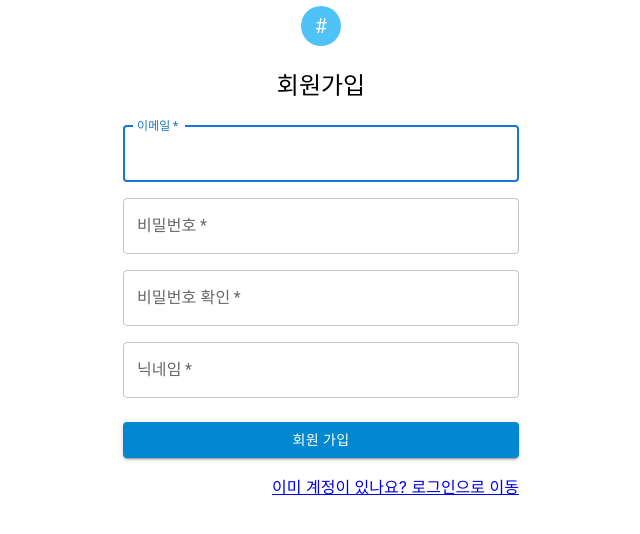
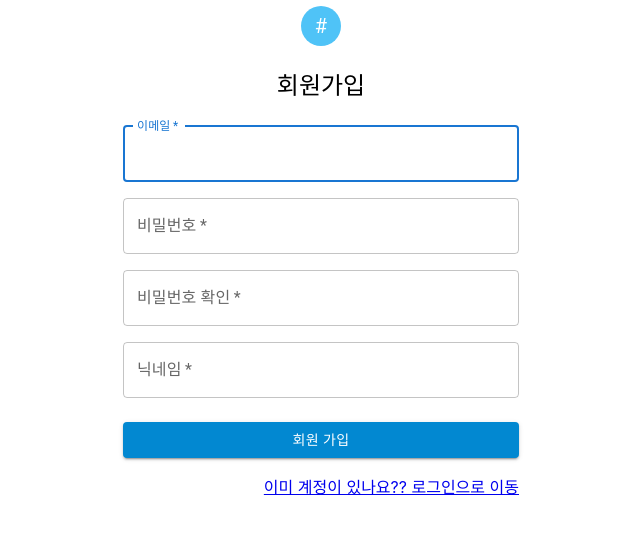
Before and after one commit to pji0219/git-test-4, a React (Create React App) app: page /signup2 in a window 1280 px wide. Shown: the top 534 px of the page, without its empty margins (319-959 px from the left). Built offline with nearby package versions, Linux system fonts and the light colour scheme.

Commit message:
Update Signup2.jsx
회원 페이지 수정!

```diff
--- a/src/pages/Signup2.jsx
+++ b/src/pages/Signup2.jsx
@@ -65,7 +65,7 @@ function Signup2() {
           </LoadingButton>
           <Grid container justifyContent='flex-end'>
             <Grid item>
-              <Link to='/login'>이미 계정이 있나요? 로그인으로 이동</Link>
+              <Link to='/login'>이미 계정이 있나요?? 로그인으로 이동</Link>
             </Grid>
           </Grid>
         </Box>
```
